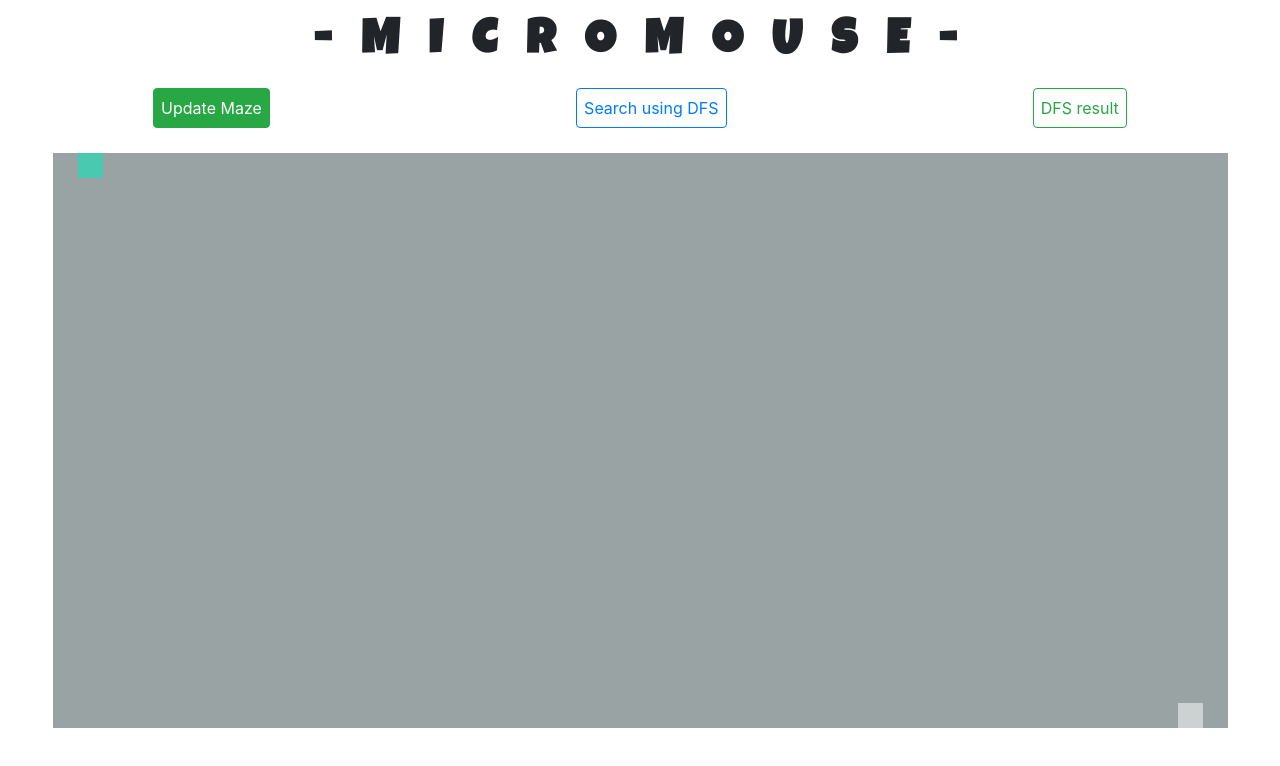
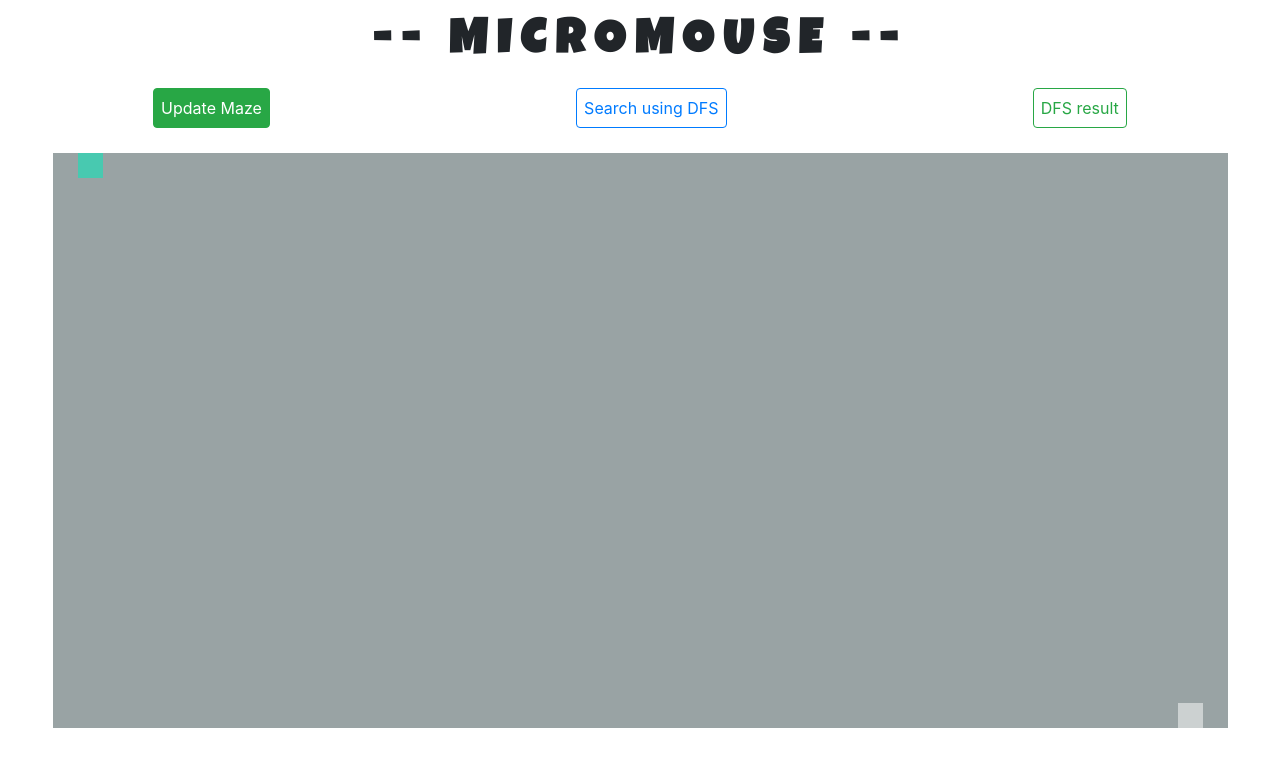
Before and after one commit to Tanusree15/Maze, a plain HTML site: page index.html in a window 1280 px wide. Drawn offline with nearby package versions, Linux system fonts and the light colour scheme.

Commit message:
Update index.html

```diff
--- a/index.html
+++ b/index.html
@@ -35,7 +35,7 @@
 </head>
 
 <body>
-	<h1 class="heading"> - M I C R O M O U S E - </h1>
+	<h1 class="heading"> -- MICROMOUSE -- </h1>
 
 	<div class="buttons">
 		<!-- Update the maze</button> -->
```
